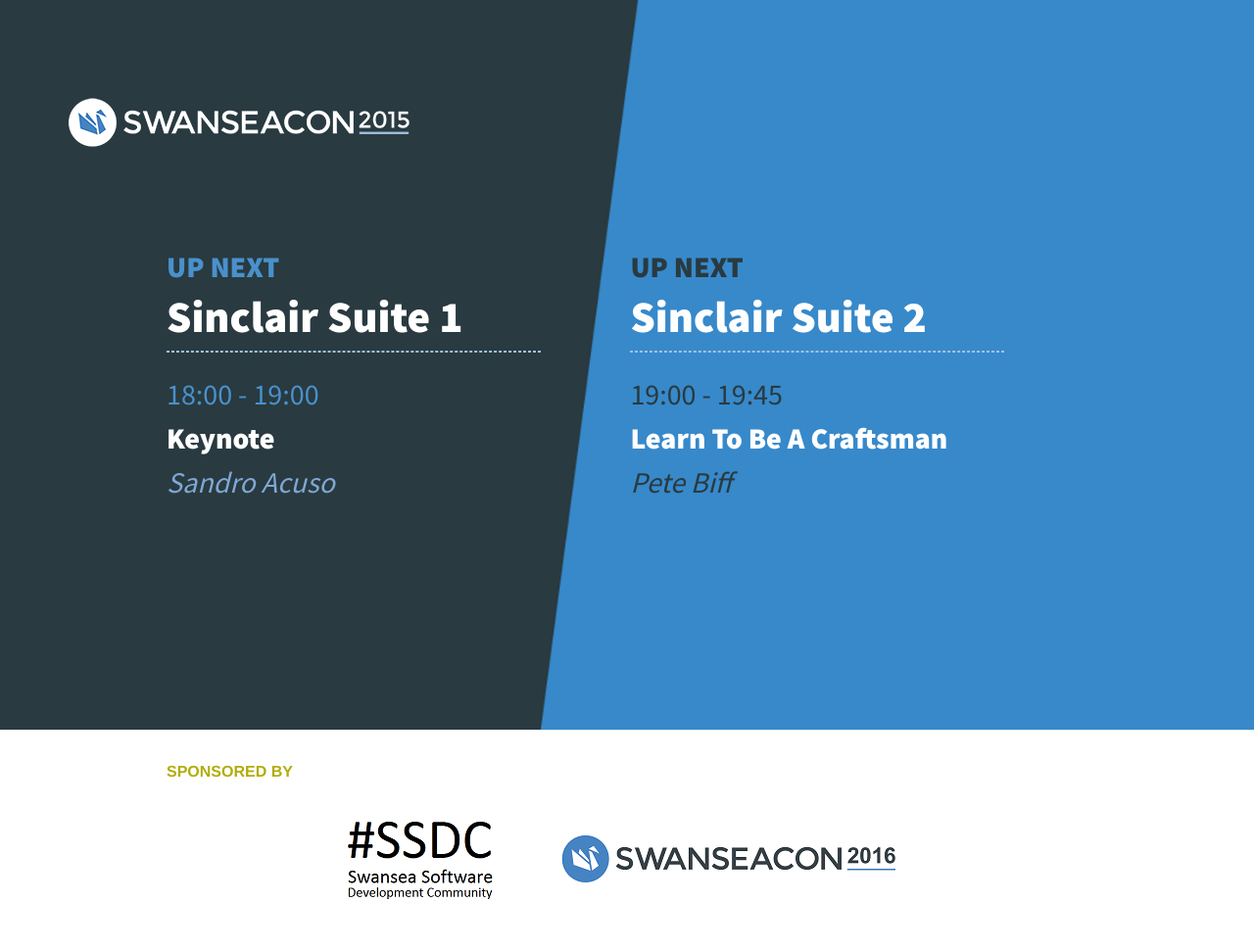
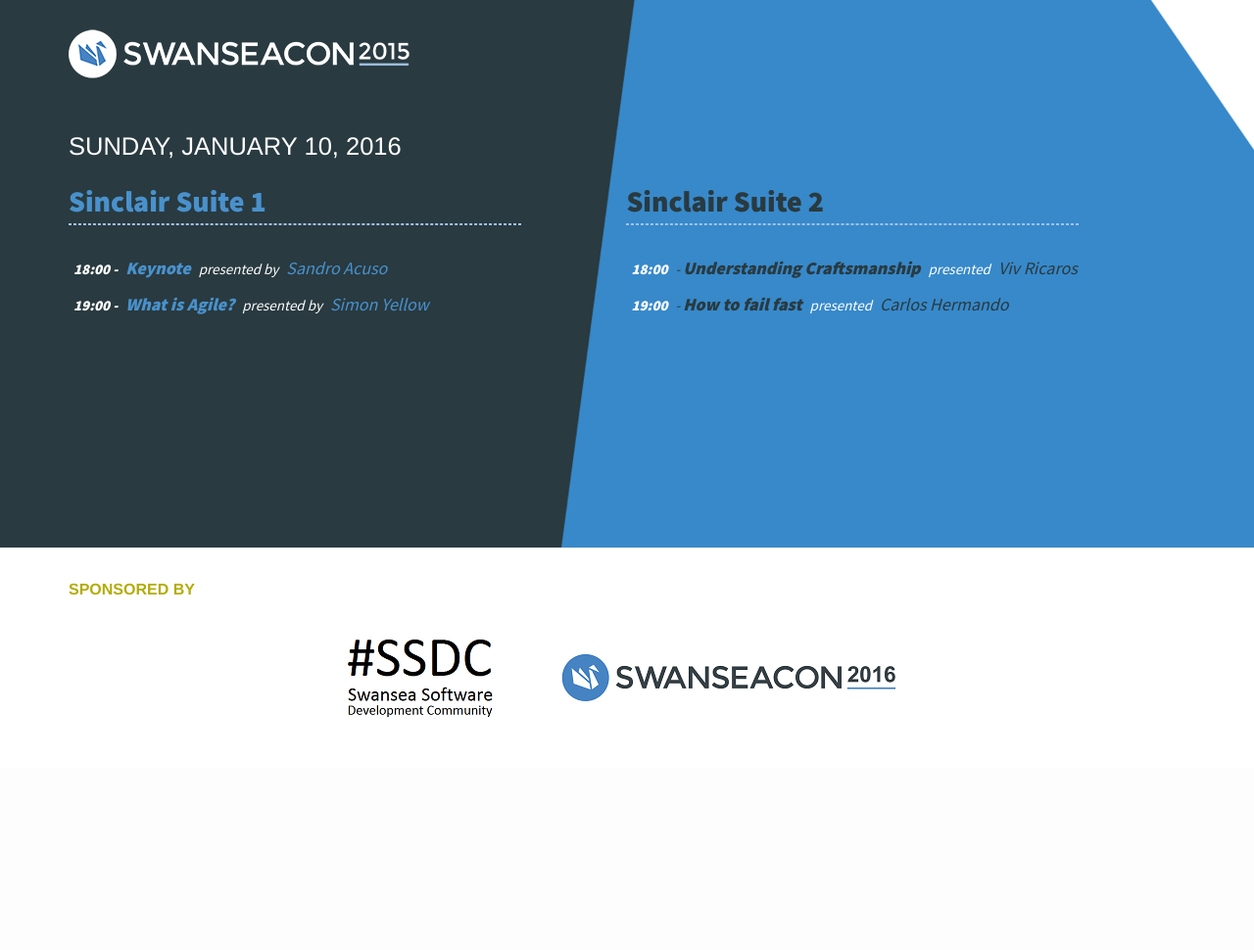
Before and after one commit to vivrichards600/eventify, a Jekyll site: the page built from index.html, in a window 1280 px wide. Shown: the whole page at 98% size. Built offline with Jekyll 4.4.1, drawn with Linux system fonts in a browser that asks for light colours; after the commit the page ends 900 px from its top, so only the background shows below that.

Commit message:
changed code to show a full schedule instead of whats next - required less p-ing about

```diff
--- a/_config.yml
+++ b/_config.yml
@@ -15,6 +15,8 @@
 baseurl: "" # the subpath of your site, e.g. /blog
 url: "http://yourdomain.com" # the base hostname & protocol for your site
 logo: logo.png
+room_one: Sinclair Suite 1
+room_two: Sinclair Suite 2
 
 # Sponsor settings
 sponsor_heading: Sponsored by
--- /dev/null
+++ b/_data/day1.yml
@@ -0,0 +1,21 @@
+date: 2016-01-10
+sessions:
+ - speaker: Sandro Acuso
+   title: Keynote
+   roomId: 1
+   datetime: 2016-01-10 18:00
+
+ - speaker: Viv Ricaros
+   title: Understanding Craftsmanship
+   roomId: 2
+   datetime: 2016-01-10 18:00
+
+ - speaker: Simon Yellow
+   title: What is Agile?
+   roomId: 1
+   datetime: 2016-01-10 19:00
+
+ - speaker: Carlos Hermando
+   title: How to fail fast
+   roomId: 2
+   datetime: 2016-01-10 19:00
--- a/_sass/_layout.scss
+++ b/_sass/_layout.scss
@@ -2,10 +2,6 @@
  * Site header
  */
 
-
- .logo img {
-	margin:70px 0px 50px -100px;
- }
 
 .site-header {
     border-top: 5px solid $grey-color-dark;
@@ -122,9 +118,17 @@
 	color:#b2ac0a;
 }
 
+h1 {
+
+color:#fff;
+padding-left:15px;
+font-size:1.7em;
+		text-transform: uppercase;
+
+}
+
 
 .footer-col { width:40%; padding-right:8%;}
-
 .footer-col {
 	h2 {
 		color:#4991cc;
@@ -133,35 +137,36 @@
 		font-family: 'Source Sans Pro', sans-serif;
 	}
 
-	h3 {
-		font-size:3em;
+
+
+	span.datetime {
+		color:#fff;
 		font-weight:bold;
+		padding:0px 5px;
+	}
+	span.title {
+		color:#4991cc;
+		font-weight:bold;
+		font-size:1.2em;
+	}
+	span.presentedby {
 		color:#fff;
-		margin-top: -20px;
-		font-family: 'Source Sans Pro', sans-serif;
+		font-weight:italic;
+		padding:0px 5px;
 	}
-
-	h4 {
+	span.speaker {
 		color:#4991cc;
-		font-size:2em;
-		margin-bottom: 0px;
-		font-family: 'Source Sans Pro', sans-serif;
-	}
-
-	h5 {
-		color:#fff;
-		font-size:2em;
-		font-weight:bold;
-		text-transform: capitalize;
-		font-family: 'Source Sans Pro', sans-serif;
+		font-weight:italic;
+		font-size:1.2em;
 	}
 
 	p {
 	    font-style: italic;
 		color: #7FA8D4;
 		margin-top: -15px;
-		font-size: 2em;
+		font-size: 1em;
 		font-family: 'Source Sans Pro', sans-serif;
+		padding:5px 0px;
 	}
 
 	.col-2 h2 {
@@ -173,13 +178,16 @@
 	.col-2 p	 {
 		color:#293a40;
 	}
+
+	.col-2 span.title, .col-2 span.speaker {
+	color:#293a40;}
 }
 
 
 hr {
 	border: 1px dashed #a2c1e8;
 	margin-top:-15px;
-	margin-bottom:20px;
+	margin-bottom:40px;
 }
 
 .footer-col-wrapper {
--- a/css/main.scss
+++ b/css/main.scss
@@ -23,7 +23,7 @@
 $grey-color-dark:  darken($grey-color, 25%);
 
 // Width of the content area
-$content-width:    1000px;
+$content-width:    1200px;
 
 $on-palm:          600px;
 $on-laptop:        800px;
--- a/index.html
+++ b/index.html
@@ -3,95 +3,37 @@
 ---
 
 <div class="home">
-<script>
-$("#sesh").load(location.href + " #sesh");
 
-</script>
-<div id="sesh" class="footer-col-wrapper">
-<!--get room one sessions -->
-{% assign counter=0 %}
-	{% for session in site.data.sessions %}
-		{% if session.roomId == 1 %}
-
-			 {% capture todays_date %}{{ site.time | date: "%Y-%m-%d" }}{% endcapture %}
-			{% capture current_time %}{{ site.time | date: "%H:%M" }}{% endcapture %}
-			<!-- Setting below for debug purposes as time changes quicker than I code!! -->
-			<!--{% capture todays_date %}{{ "2016-01-09" }}{% endcapture %}
-			{% capture current_time %}{{ "18:00" }}{% endcapture %}-->
-
-			{% capture session_date %}{{session.date | date: "%Y-%m-%d" }}{% endcapture %}
-			{% capture session_time %}{{session.date | date: "%H:%M" }}{% endcapture %}
-
-				{% if session_date == todays_date and session_time >= current_time %}
-
-					{% if counter < 1 %}
-
-
+	<div class="footer-col-wrapper">
+	<h1>{{site.data.day1.date | date: "%A, %B %-d, %Y"}}</h1>
 		<div class="footer-col">
 			<div class="col-1">
-							<h2>UP NEXT</h2>
-							<h3> {{ session.room }}</h3>
+			<h2>{{site.room_one}}</h2>
 			<hr>
-
-							<h4>{{ session.duration }}</h4>
-							<h5> {{session.title }}</h5>
-							<p>{{ session.speaker }}</p>
+			<!--get room one sessions -->
+			{% for session in site.data.day1.sessions %}
+				{% if session.roomId == 1 %}
+					<p>
+						<span class="datetime">{{session.datetime | date: "%H:%M"}} -</span>  <span class="title">{{ session.title}}</span> <span class="presentedby">presented by</span> <span class="speaker">{{session.speaker}} </span>
+					</p>
+				{% endif %}
+			{% endfor %}
 			</div>
 		</div>
 
-						{% assign counter=counter | plus:1 %}
-					{% endif %}
-				{% endif %}
-
+		<div class="footer-col">
+			<div class="col-2">
+			<h2>{{site.room_two}}</h2>
+			<hr>
+			<!--get room two sessions -->
+			{% for session in site.data.day1.sessions %}
+				{% if session.roomId == 2 %}
+					<p>
+						<span class="datetime">{{session.datetime | date: "%H:%M"}}</span> - <span class="title">{{ session.title}}</span> <span class="presentedby">presented </span> <span class="speaker">{{session.speaker}} </span>
+					</p>
 				{% endif %}
 			{% endfor %}
-
-	{{my_variable}}
-
-
-
-<!--get room two sessions -->
-{% assign counter2=0 %}
-	{% for session in site.data.sessions %}
-		{% if session.roomId == 2 %}
-
-			<!-- {% capture todays_date %}{{ site.time | date: "%Y-%m-%d" }}{% endcapture %}
-			{% capture current_time %}{{ site.time | date: "%H:%M" }}{% endcapture %} -->
-			<!-- Setting below for debug purposes as time changes quicker than I code!! -->
-			{% capture todays_date %}{{ "2016-01-09" }}{% endcapture %}
-			{% capture current_time %}{{ "18:00" }}{% endcapture %}
-
-			{% capture session_date %}{{session.date | date: "%Y-%m-%d" }}{% endcapture %}
-			{% capture session_time %}{{session.date | date: "%H:%M" }}{% endcapture %}
-
-				{% if session_date == todays_date and session_time >= current_time %}
-
-					{% if counter2 < 1 %}
-
-						<div class="footer-col">
-						<div class="col-2">
-							<h2>UP NEXT</h2>
-							<h3> {{ session.room }}</h3>
-							<hr>
-
-							<h4>{{ session.duration }}</h4>
-							<h5> {{session.title }}</h5>
-							<p>{{ session.speaker }}</p>
 			</div>
 		</div>
-						{% assign counter2=counter2 | plus:1 %}
-					{% endif %}
-				{% endif %}
-
-		{% endif %}
-	{% endfor %}
-
-	{{my_variable}}
-
 	</div>
-
-
-
-
-
 </div>
```
Lines whose indentation alone changed are shown as unchanged.
